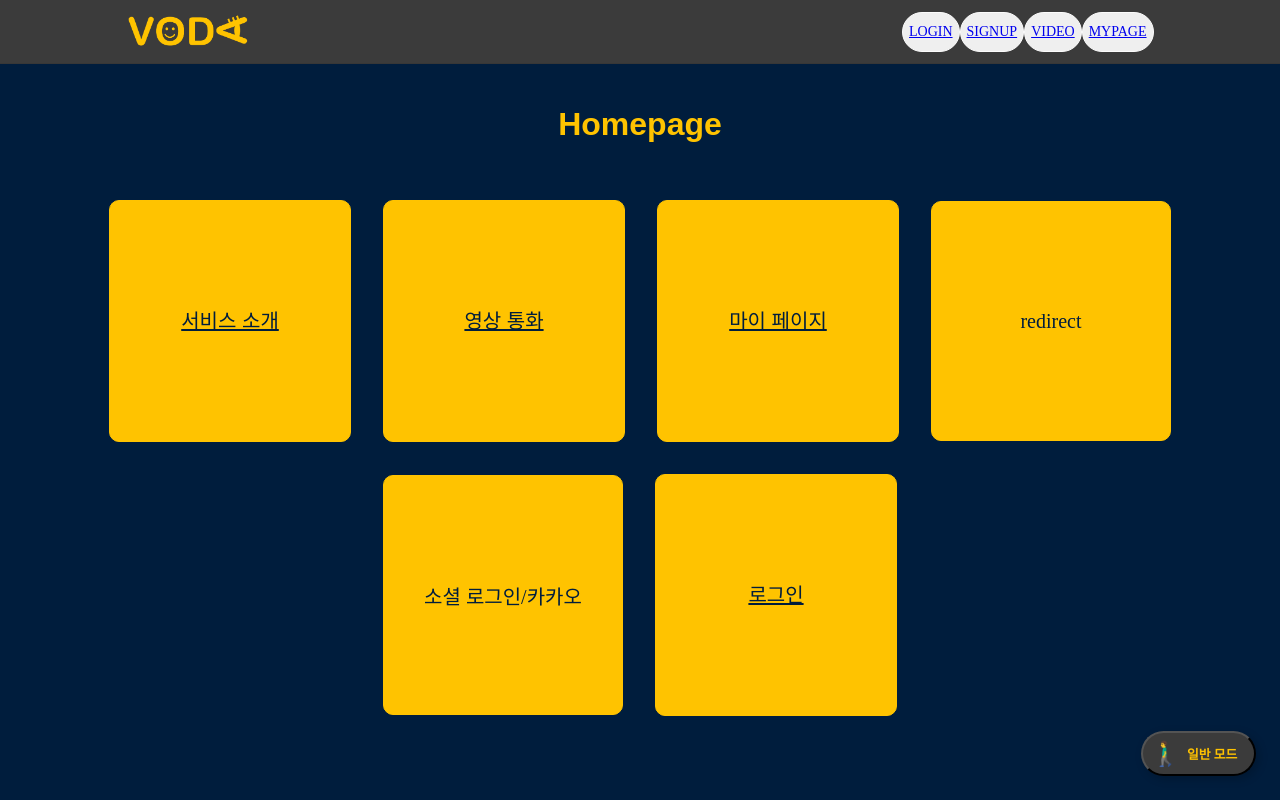
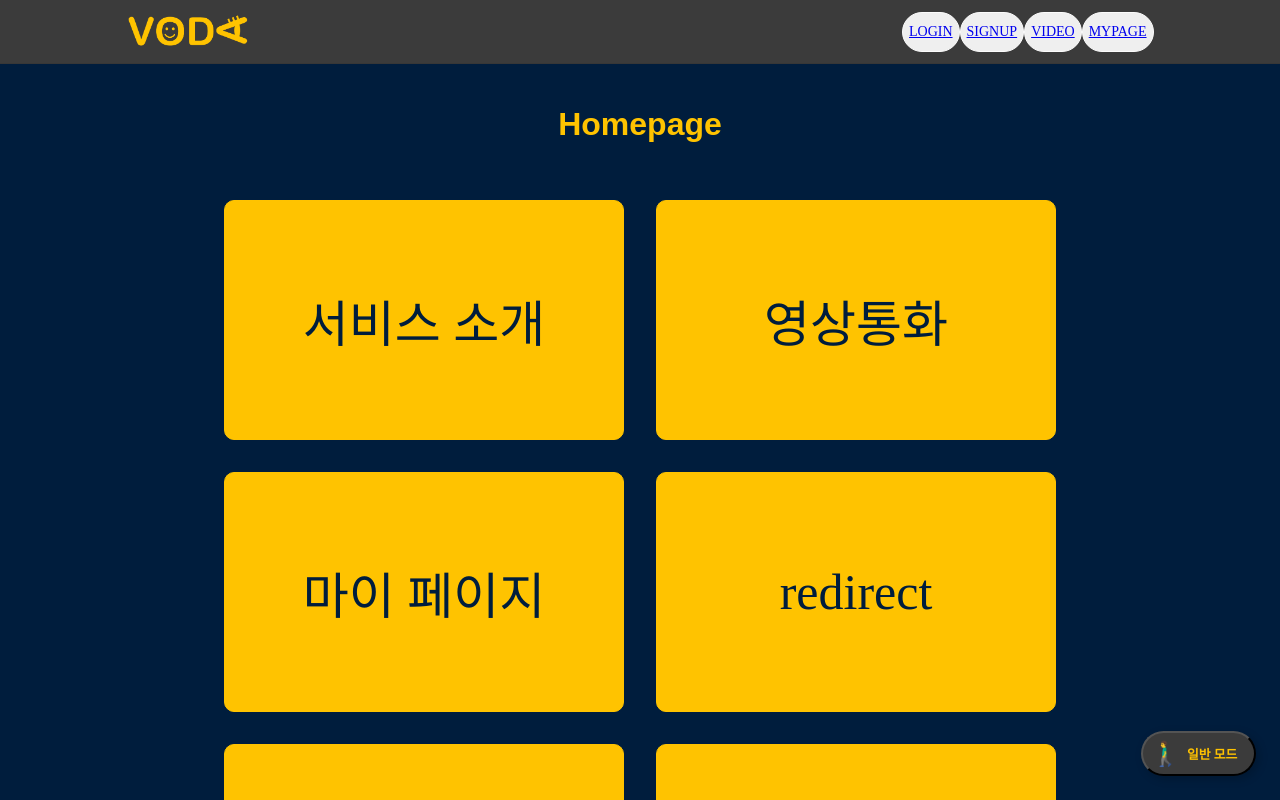
Before and after one commit to project-VODA/VODA, a React (Create React App) app in the folder front/voda/: page / in a window 1280 px wide. Shown: the top 800 px of the page. Built offline with nearby package versions, Linux system fonts and the light colour scheme; a web font is replaced by a local one.

Commit message:
[Front] 홈페이지 UI 변경 - navigate 버튼으로 통일 - 저시력자 모드에 맞춰 글자 크기 확대

```diff
--- a/front/voda/src/components/HandleBtn.tsx
+++ b/front/voda/src/components/HandleBtn.tsx
@@ -12,10 +12,10 @@ interface ThemeProps {
 }
 
 const HandleButton = styled.button<ThemeProps>`
-  width: 30vh;
+  width: 50vh;
   height: 30vh;
   border-radius: 10px;
-  font-size: 20px;
+  font-size: 50px;
   margin: 16px;
   display: flex;
   justify-content: center;
--- a/front/voda/src/components/NavButton.tsx
+++ b/front/voda/src/components/NavButton.tsx
@@ -21,10 +21,10 @@ interface ThemeProps {
 
 // 테마(모드) 별로 색상 고려해줘야됌!!
 const SquareButton = styled(Link)<ThemeProps>`
-  width: 30vh;
+  width: 50vh;
   height: 30vh;
   border-radius: 10px;
-  font-size: 20px;
+  font-size: 200px;
   margin: 16px;
   display: flex;
   justify-content: center;
--- /dev/null
+++ b/front/voda/src/openvidu-react.d.ts
@@ -0,0 +1,5 @@
+// openvidu-react.d.ts
+declare module 'openvidu-react' {
+  const OpenViduSession: any;
+  export default OpenViduSession;
+}
--- a/front/voda/src/pages/simple/HomePage.tsx
+++ b/front/voda/src/pages/simple/HomePage.tsx
@@ -14,7 +14,6 @@ const ButtonContainer = styled.div`
   justify-content: center;
   align-items: center;
   text-align: center;
-
 `;
 
 const SimpleHomePage = () => {
@@ -37,17 +36,37 @@ const SimpleHomePage = () => {
     redirectKakao();
   };
 
+  const handleAbout = () => {
+    navigate('/about')
+  }
+
+  const handleVideo = () => {
+    navigate('/video')
+  }
+
+  const handleMyPage = () => {
+    navigate('/mypage')
+  }
+
+  const handleLogin = () => {
+    navigate('/login')
+  }
+
 
   return (
     <>
       <Title title='Homepage' />
       <ButtonContainer>
-        <NavButton text="서비스 소개" to="/about" />
-        <NavButton text="영상 통화" to='/video' />
-        <NavButton text="마이 페이지" to='/mypage' />
+        {/* <NavButton text="서비스 소개" to="/about" /> */}
+        <HandleButton text='서비스 소개' onClick={handleAbout} />
+        {/* <NavButton text="영상 통화" to='/video' /> */}
+        <HandleButton text='영상통화' onClick={handleVideo} />
+        {/* <NavButton text="마이 페이지" to='/mypage' /> */}
+        <HandleButton text='마이 페이지' onClick={handleMyPage} />
         <HandleButton text='redirect' onClick={RedirectSocialLogin} />
-        <HandleButton text='소셜 로그인/카카오' onClick={handleSocialLogin} />
-        <NavButton text="로그인" to='/login' />
+        <HandleButton text='카카오 로그인' onClick={handleSocialLogin} />
+        {/* <NavButton text="로그인" to='/login' /> */}
+        <HandleButton text='로그인' onClick={handleLogin} />
       </ButtonContainer>
 
       {/* Add other content for the home page */}
```
